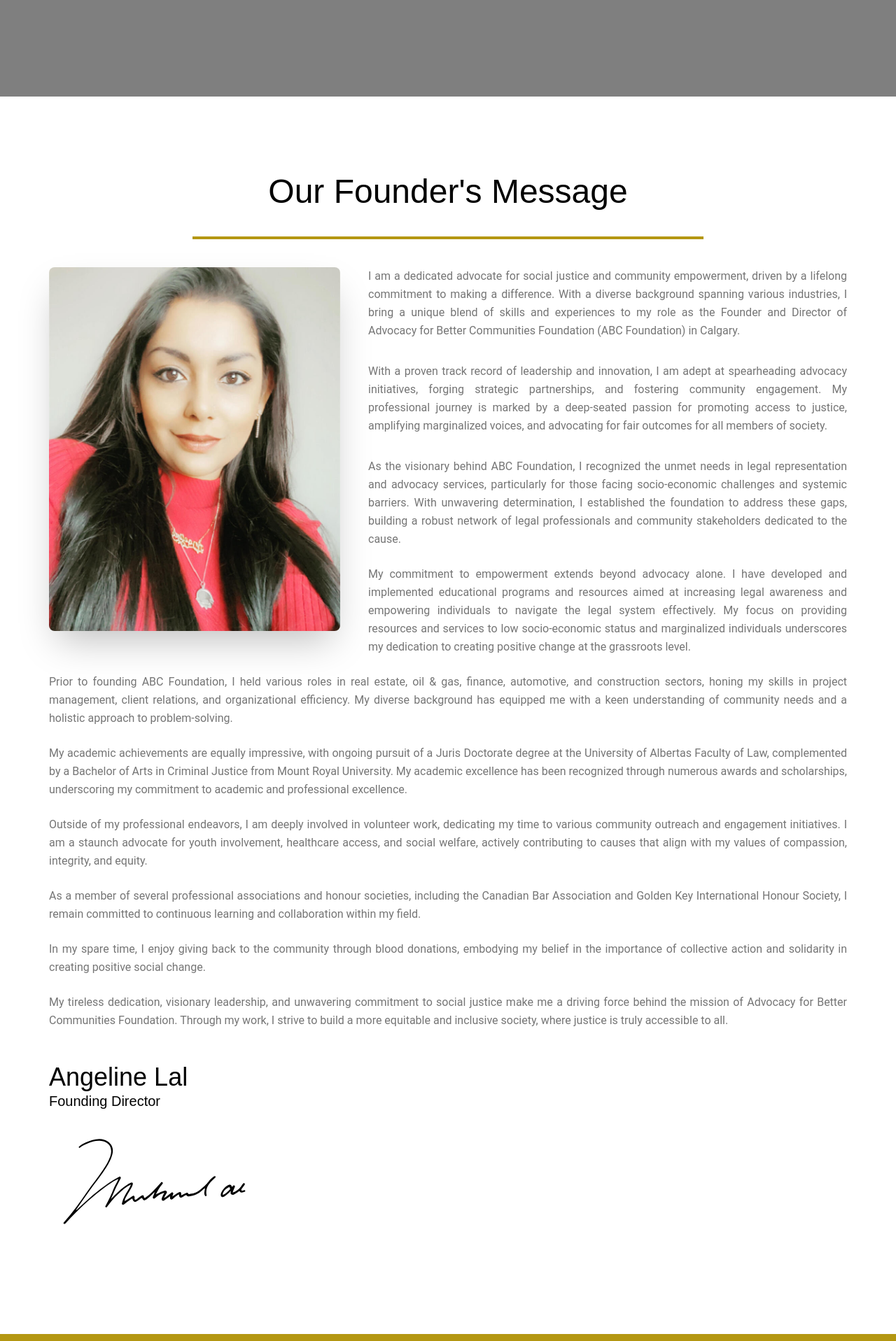
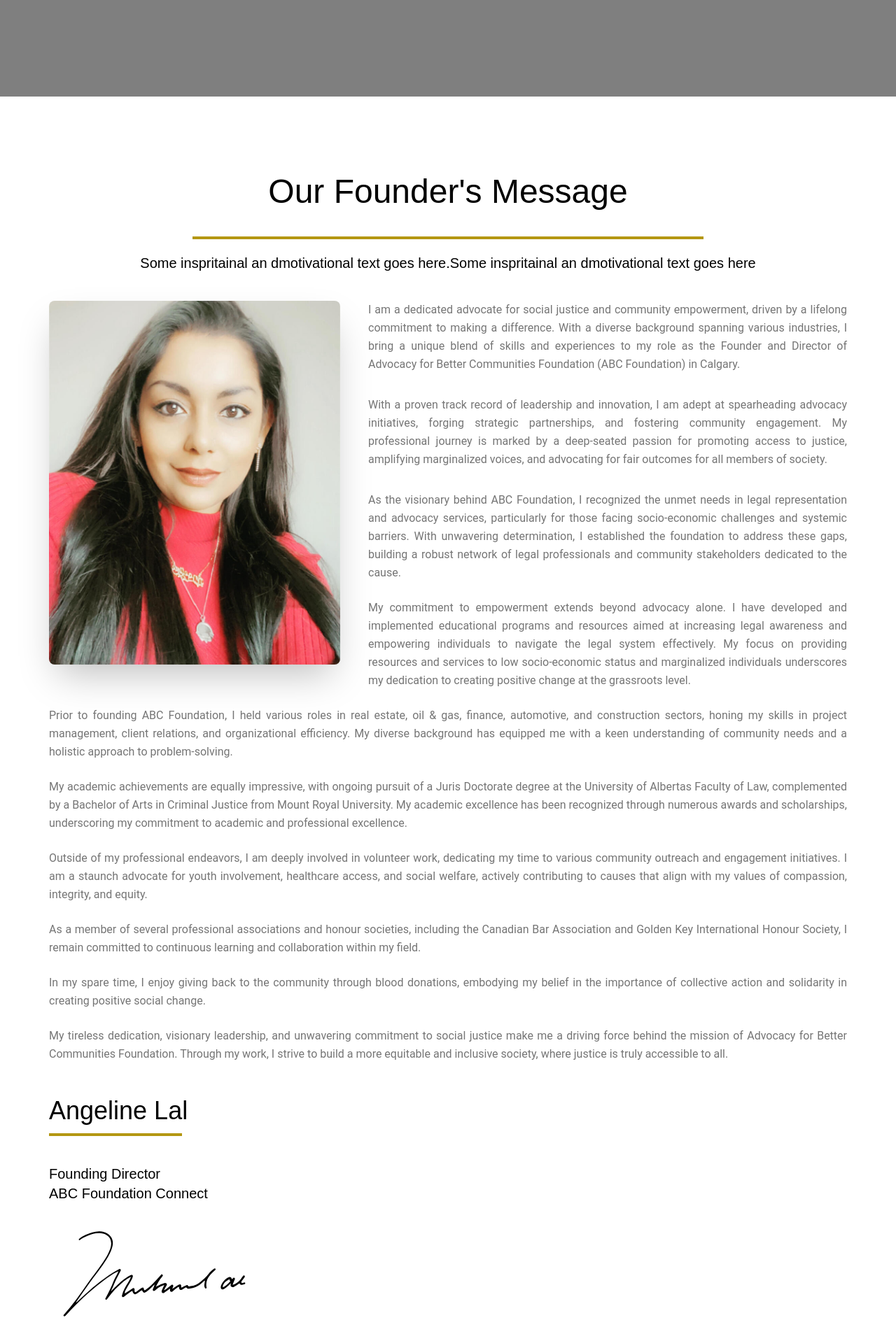
Before and after one commit to adminadbc/abcwebsite, a Next.js app: page /main/about/founder in a window 1280 px wide. Shown: the part 534-2451 px from the top of the page at 70% size. Built offline with nearby package versions, Linux system fonts and the light colour scheme; a web font is replaced by a local one.

Commit message:
style changes

```diff
--- a/app/ui/about/founder/message.tsx
+++ b/app/ui/about/founder/message.tsx
@@ -7,7 +7,11 @@ export function BlogSection14() {
   return (
     <section className="flex flex-col items-center lg:py-28 py-10 px-8">
       <h1 className="text-4xl lg:text-5xl mb-10">Our Founder&apos;s Message</h1>
-      <div className="flex-grow border-t-4 border-abcf w-3/5 mx-auto mb-10"></div>
+      <div className="flex-grow border-t-4 border-abcf w-3/5 mx-auto mb-5"></div>
+      <p className="mb-10 text-xl">
+        Some inspritainal an dmotivational text goes here.Some inspritainal an
+        dmotivational text goes here
+      </p>
       <div className="inline m-20 container  my-auto text-center">
         <Image
           src="/angie-lal.jpg"
@@ -98,8 +102,10 @@ export function BlogSection14() {
         </div>
       </div>
       <div className="container  flex flex-col justify-start">
-        <h4 className="text-4xl">Angeline Lal</h4>
+        <h4 className="text-4xl mb-3">Angeline Lal</h4>
+        <div className="flex-grow border-t-4 border-abcf w-2/12  mb-10"></div>
         <h5 className="text-xl">Founding Director</h5>
+        <h5 className="text-xl">ABC Foundation Connect</h5>
         <Image
           src="/signature.svg"
           alt="founder's signature"
```
